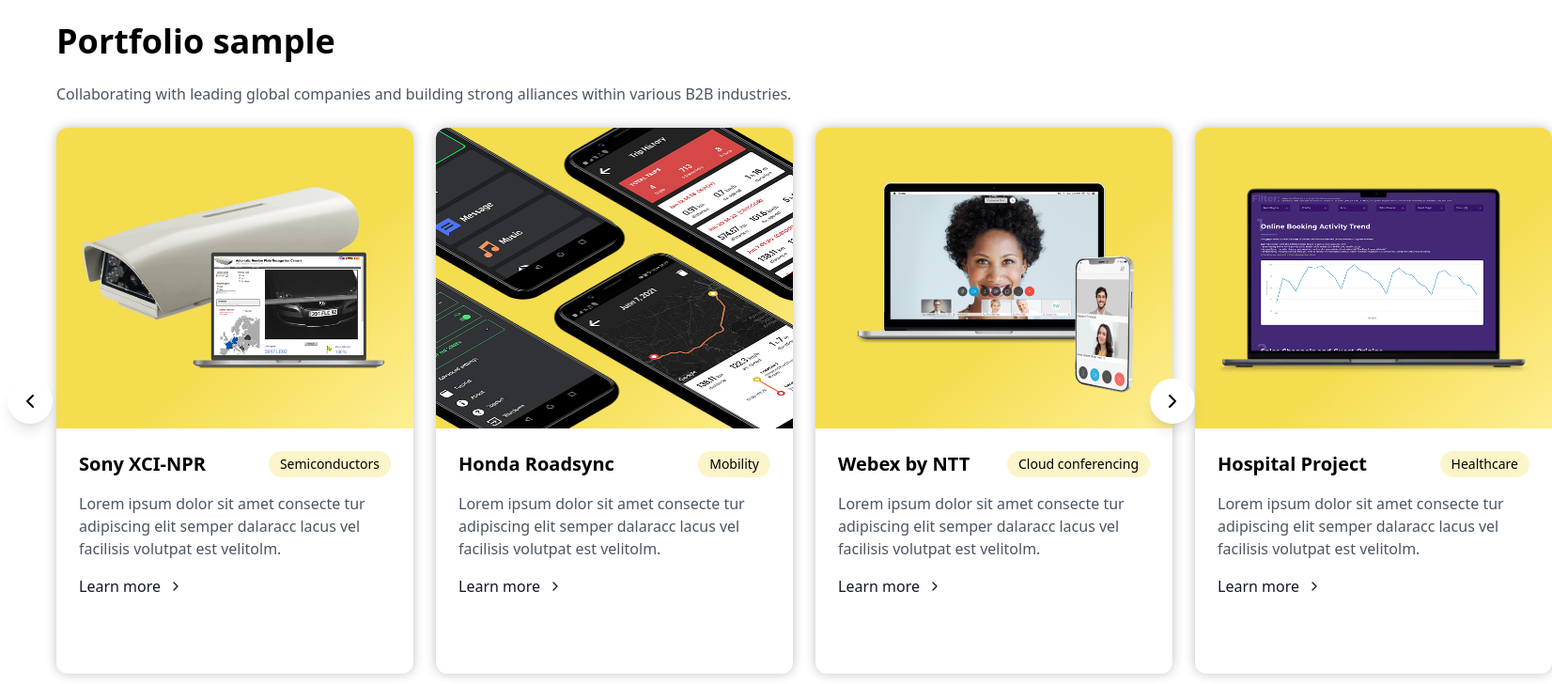
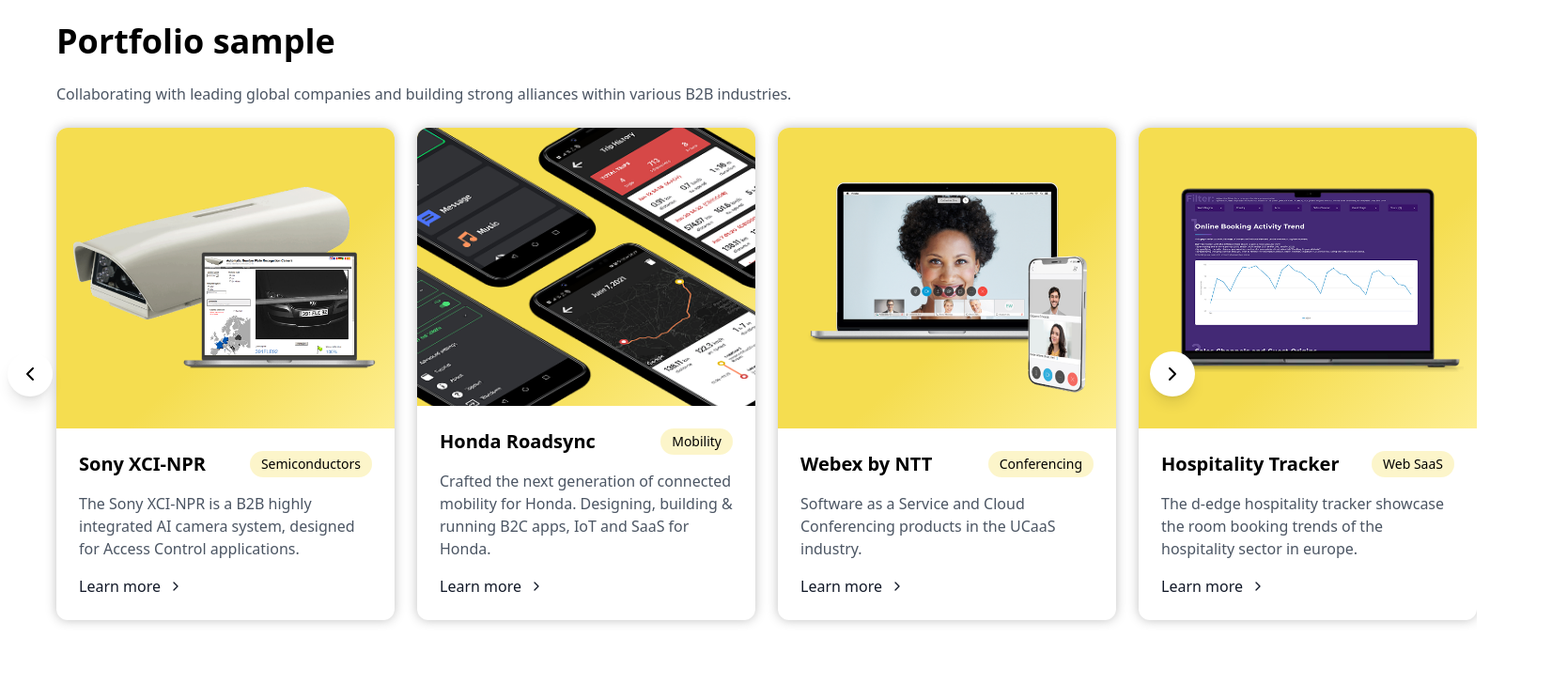
Before and after one commit to Refervesco/portfolio2, a React (Vite) app: page / in a window 1280 px wide. Shown: the part 1740-2468 px from the top of the page at 94% size, 1652 px wide, since content can reach past the window. Built offline with nearby package versions, Linux system fonts and the light colour scheme; the HTML template or start-up script is replaced by a standard one.

Commit message:
test 2 width carousel card

```diff
--- a/src/components/portfolio/PortfolioSamples.jsx
+++ b/src/components/portfolio/PortfolioSamples.jsx
@@ -15,25 +15,25 @@
       title: 'Sony XCI-NPR',
       category: 'Semiconductors',
       image: sonyImage,
-      description: 'Lorem ipsum dolor sit amet consecte tur adipiscing elit semper dalaracc lacus vel facilisis volutpat est velitolm.'
+      description: 'The Sony XCI-NPR is a B2B highly integrated AI camera system, designed for Access Control applications.'
     },
     {
       title: 'Honda Roadsync',
       category: 'Mobility',
       image: hondaImage,
-      description: 'Lorem ipsum dolor sit amet consecte tur adipiscing elit semper dalaracc lacus vel facilisis volutpat est velitolm.'
+      description: 'Crafted the next generation of connected mobility for Honda. Designing, building & running B2C apps, IoT and SaaS for Honda.'
     },
     {
       title: 'Webex by NTT',
-      category: 'Cloud conferencing',
+      category: 'Conferencing',
       image: webexImage,
-      description: 'Lorem ipsum dolor sit amet consecte tur adipiscing elit semper dalaracc lacus vel facilisis volutpat est velitolm.'
+      description: 'Software as a Service and Cloud Conferencing products in the UCaaS industry.'
     },
     {
-      title: 'Hospital Project',
-      category: 'Healthcare',
+      title: 'Hospitality Tracker',
+      category: 'Web SaaS',
       image: hospitalityImage,
-      description: 'Lorem ipsum dolor sit amet consecte tur adipiscing elit semper dalaracc lacus vel facilisis volutpat est velitolm.'
+      description: 'The d-edge hospitality tracker showcase the room booking trends of the hospitality sector in europe.'
     }
   ];
 
@@ -60,7 +60,7 @@
             {samples.map((sample, index) => (
               <div
                 key={sample.title}
-                className="flex-shrink-0 flex flex-col w-[380px] min-w-[340px] h-[581px] rounded-xl bg-white transition-all duration-300"
+                className="flex-shrink-0 flex flex-col w-[360px] min-w-[360px] h-[524px] rounded-xl bg-white transition-all duration-300"
                 style={{
                   transform: `translateX(-${currentIndex * 406}px)`,
                   boxShadow: '0px 0px 12px 0px rgba(0, 0, 0, 0.25)'
```
